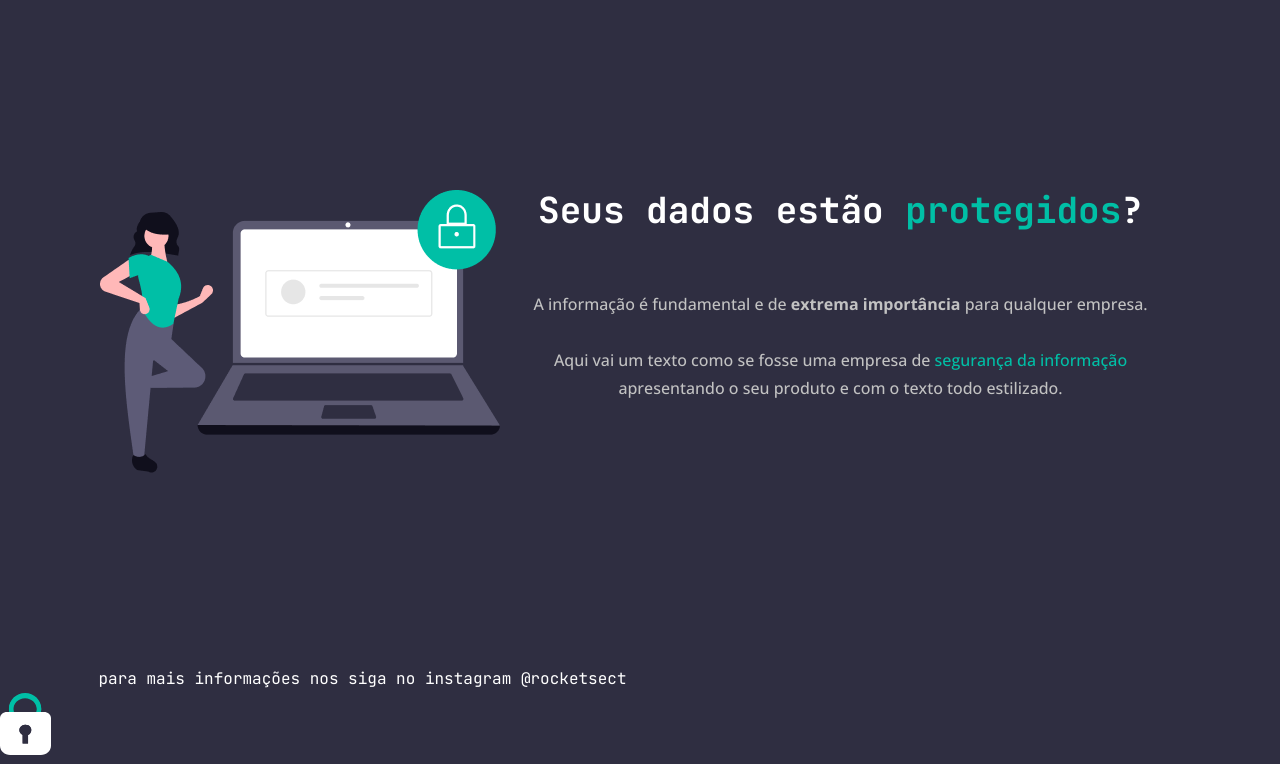
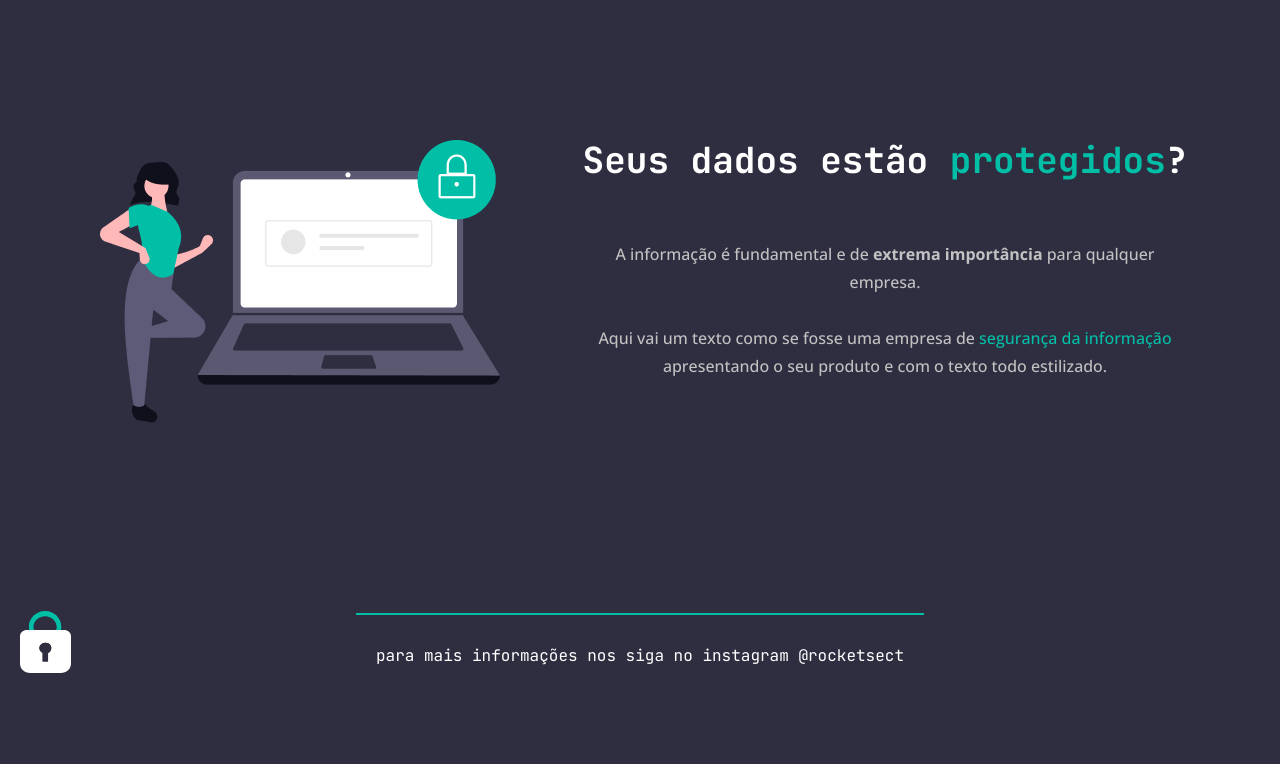
Before and after one commit to guqueiroz10/Rocket.sect-landingpage, a plain HTML site: page index.html in a window 1280 px wide. Shown: the part 107-871 px from the top of the page. After the commit the page ends 800 px from the top, so only its background shows below. Drawn offline with nearby package versions, Linux system fonts and the light colour scheme.

Commit message:
page components alignment and padlock  definition

```diff
--- a/index.html
+++ b/index.html
@@ -47,8 +47,9 @@
       </main>
 
       <footer>
-        para mais informações nos siga no instagram
-        <a href="#" target="_blank">@rocketsect</a>
+        <div class="line"> </div>
+        <p>para mais informações nos siga no instagram <a href="#" target="_blank">@rocketsect</a></p>
+
       </footer>
     </div>
 
--- a/style.css
+++ b/style.css
@@ -9,6 +9,7 @@ body {
 
   height: 100vh;
   line-height: 28px;
+
 }
 
 #page {
@@ -28,6 +29,7 @@ nav {
 
   align-items: center;
   padding-top: 71px;
+
 }
 
 ul {
@@ -47,6 +49,12 @@ a {
   text-decoration: none;
 }
 
+a:hover {
+    font-weight: bold;
+    color: #00BFA6;
+}
+
+
 h1{
   font-size: 36px;
   line-height: 40px;
@@ -55,11 +63,14 @@ h1{
 }
 
 main {
+  margin: 107px auto 0px;
+  width: 1092px;
+
   display: flex;
   text-align: center;
-
   flex-direction: row-reverse;
   justify-content: space-between;
+  gap: 80px;
 }
 
 section span {
@@ -74,4 +85,23 @@ section p {
 footer {
   font-family: "JetBrains Mono", monospace;
   color: #fff;
+
+  text-align: center;
 }
+
+footer p{
+  margin: 27px auto 23px;
+}
+
+.line{
+    margin: 155px auto 0;
+    height: 0px;
+    width: 568px;
+    border: 1px solid #00BFA6;
+}
+
+#padlock {
+  position: fixed;
+  bottom: 20px;
+  left: 20px;
+}
```
